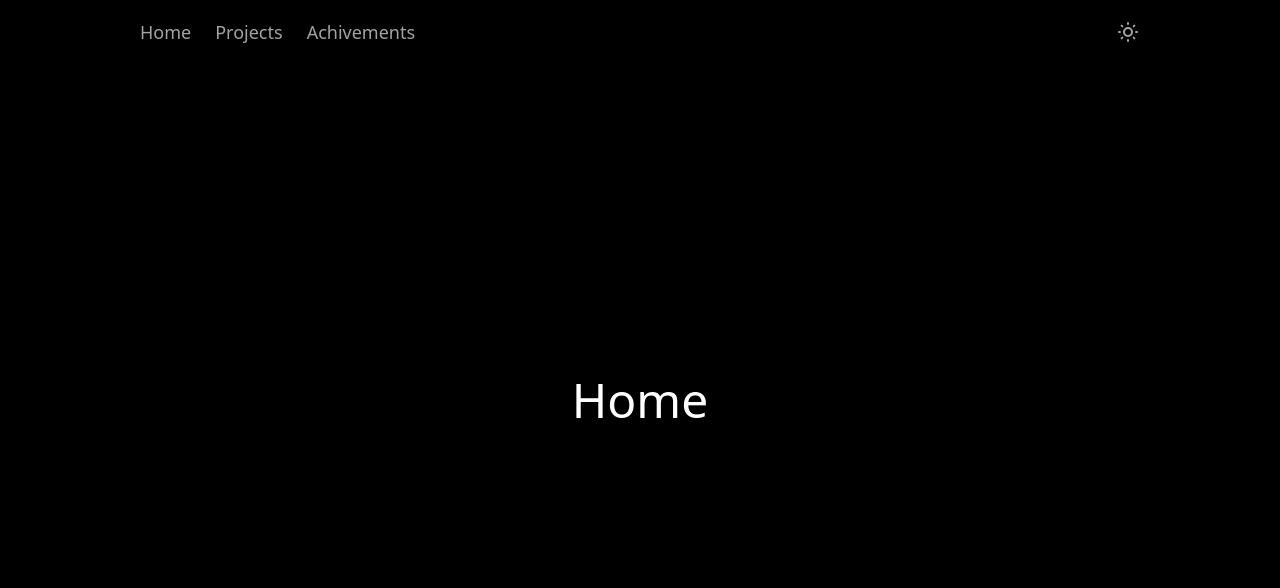
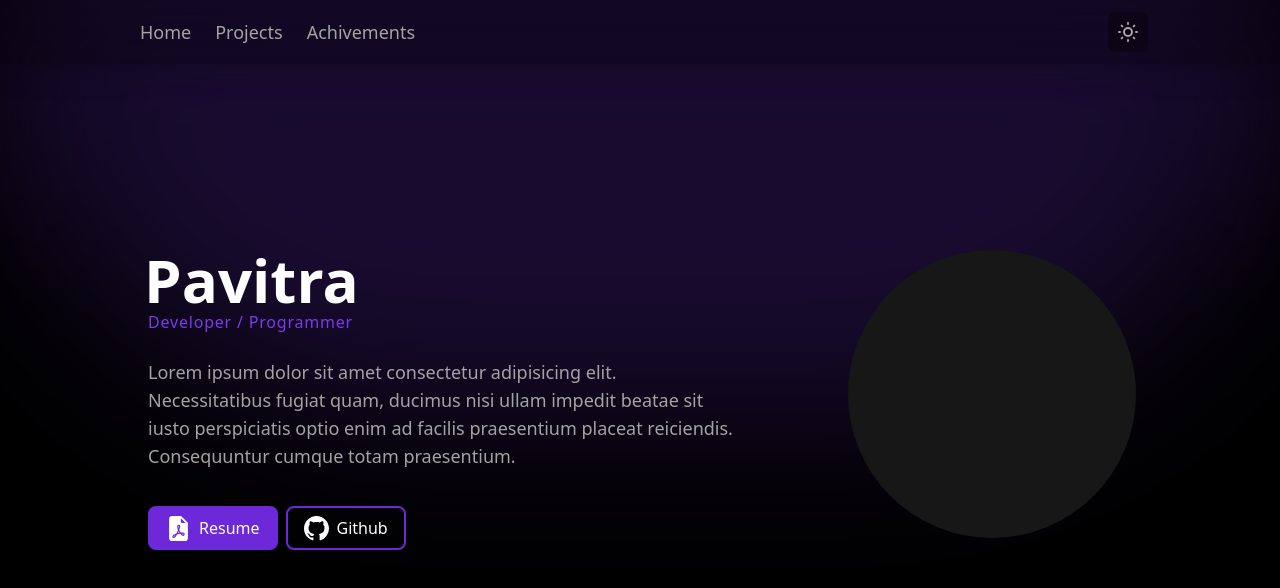
Before and after one commit to Pavitra554/portfolio, a Next.js app: page / in a window 1280 px wide. Shown: the top 588 px of the page. Built offline with nearby package versions, Linux system fonts and the light colour scheme.

Commit message:
✅ Hero section created

```diff
--- /dev/null
+++ b/components/Hero/Hero.tsx
@@ -0,0 +1,76 @@
+import React from "react";
+
+//Framer Motion
+import { motion } from "framer-motion";
+
+//React icons
+import { BsGithub, BsFillFileEarmarkPdfFill } from "react-icons/bs";
+
+const Hero = () => {
+  return (
+    <div className=' h-screen w-full flex items-center pb-20 sm:pb-0 justify-center backdrop-blur-3xl mx-auto  sm:px-4 lg:px-0 z-20'>
+      <div className='max-w-screen-lg flex flex-col md:flex-row justify-between px-4'>
+        <div className='w-full md:w-[60%]'>
+          {/* Name  */}
+          <motion.div
+            initial={{ opacity: 0, y: 40 }}
+            animate={{ opacity: 1, y: 0 }}
+            transition={{ delay: 0.1, duration: 0.3 }}
+            className='text-6xl  font-bold'
+          >
+            Pavitra
+          </motion.div>
+          <motion.div
+            initial={{ opacity: 0, y: 40 }}
+            animate={{ opacity: 1, y: 0 }}
+            transition={{ delay: 0.4, duration: 0.3 }}
+            className='text-base font-medium pl-1 text-violet-600 tracking-wider'
+          >
+            Developer / Programmer
+          </motion.div>
+          {/*Description*/}
+          <motion.div
+            initial={{ opacity: 0, y: 40 }}
+            animate={{ opacity: 1, y: 0 }}
+            transition={{ delay: 0.7, duration: 0.3 }}
+            className='text-lg pl-1 text-neutral-600 dark:text-neutral-400 pt-6'
+          >
+            Lorem ipsum dolor sit amet consectetur adipisicing elit.
+            Necessitatibus fugiat quam, ducimus nisi ullam impedit beatae sit
+            iusto perspiciatis optio enim ad facilis praesentium placeat
+            reiciendis. Consequuntur cumque totam praesentium.
+          </motion.div>
+          {/*Buttons*/}
+          <div className='flex flex-row mt-8 h-12'>
+            <motion.button
+              initial={{ opacity: 0, y: 40 }}
+              animate={{ opacity: 1, y: 0 }}
+              transition={{ delay: 1.0, duration: 0.3 }}
+              className='flex flex-row items-center border-2 border-violet-700 bg-violet-700 ho//:bg-violet-900 ease-linear duration-150 text-base m-1 px-4 py-5 rounded-lg'
+            >
+              <BsFillFileEarmarkPdfFill size={25} />
+              <div className='ml-2'>Resume</div>
+            </motion.button>
+            <motion.button
+              initial={{ opacity: 0, y: 40 }}
+              animate={{ opacity: 1, y: 0 }}
+              transition={{ delay: 1.3, duration: 0.3 }}
+              className='flex flex-row items-center border-2 border-violet-700  text-base m-1 px-4 py-5 rounded-lg ease-linear duration-150'
+            >
+              <BsGithub size={25} />
+              <div className='ml-2'>Github</div>
+            </motion.button>
+          </div>
+        </div>
+        <motion.div
+          initial={{ opacity: 0, scale: 0.8 }}
+          animate={{ opacity: 1, scale: 1 }}
+          transition={{ delay: 0.8, duration: 0.4 }}
+          className='h-72 w-72 hidden md:flex rounded-full bg-neutral-200 dark:bg-neutral-900 '
+        ></motion.div>
+      </div>
+    </div>
+  );
+};
+
+export default Hero;
--- a/pages/index.tsx
+++ b/pages/index.tsx
@@ -1,11 +1,17 @@
 import type { NextPage } from 'next'
+import Hero from '../components/Hero/Hero'
+import TechStack from '../components/TechStack/TechStack'
 
 import Container from '../layouts/Container'
 
 const Home: NextPage = () => {
   return (
     <Container>
-      <div className='w-full h-screen dark:bg-black bg-white flex justify-center items-center ease-linear duration-150 text-5xl dark:text-white'>Home</div>
+      <div className='w-screen flex flex-col ease-linear duration-150 text-5xl dark:text-white '>
+        <div className='w-full h-full rounded-full bg-violet-600 opacity-20 blur-3xl absolute -top-96   right-0 z-10 flex'></div>
+        <Hero />
+        {/* <TechStack/> */}
+      </div>
     </Container>
   )
 }
```
